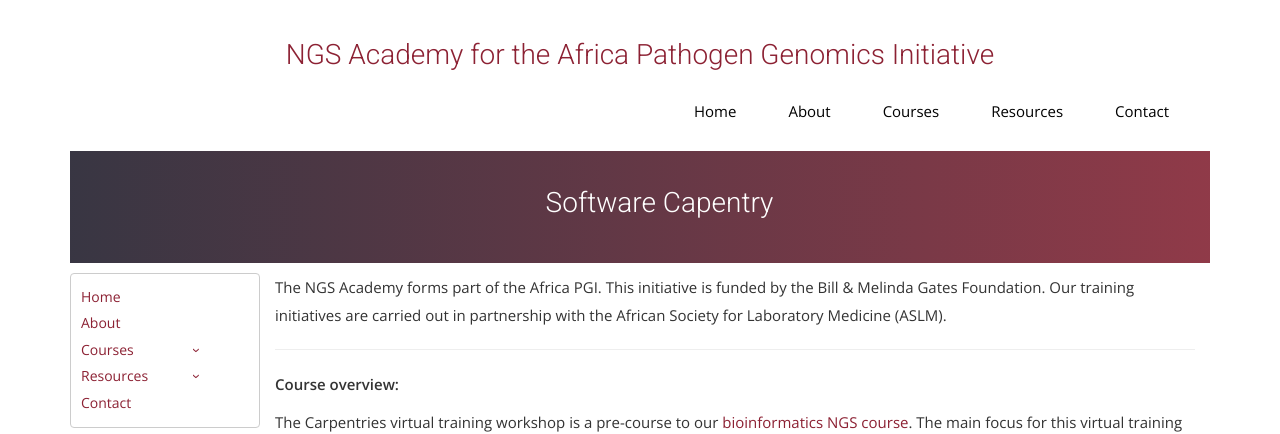
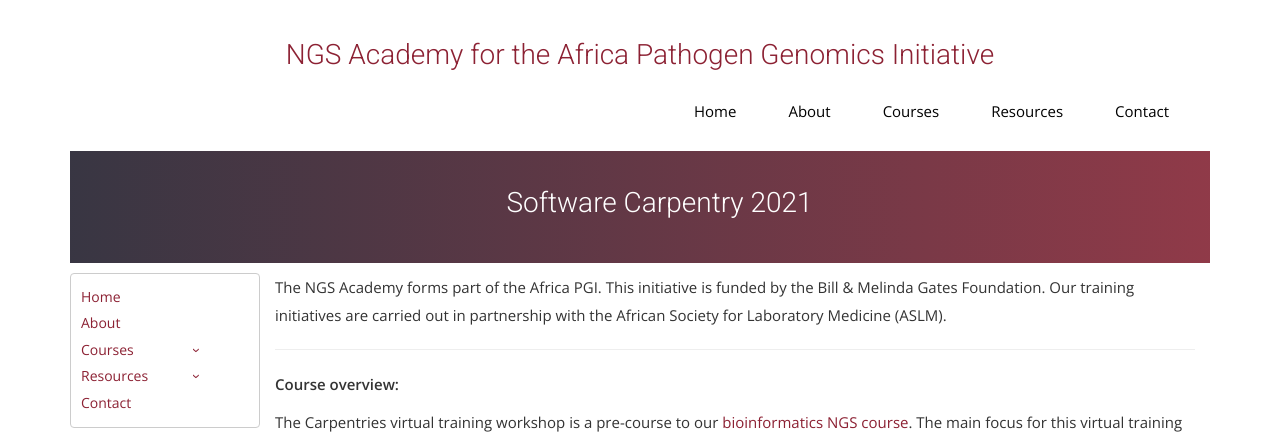
Before and after one commit to uct-cbio/ngs-academy, a Jekyll site: the page built from _posts/2021-09-01-Software-Capentries-Course-2021.md, in a window 1280 px wide. Shown: the top 434 px of the page. Built offline with Jekyll 4.4.1, drawn with Linux system fonts in a browser that asks for light colours; nearby versions of some CDN libraries; some web fonts are replaced; comment, search, counter and statistics services are not loaded.

Commit message:
updated the sc page

```diff
--- a/_posts/2021-09-01-Software-Capentries-Course-2021.md
+++ b/_posts/2021-09-01-Software-Capentries-Course-2021.md
@@ -1,6 +1,6 @@
 ---
 layout: default
-title:  "Software capentry"
+title:  "Software carpentry 2021"
 date: 2021-08-31
 main_menu: courses
 permalink: /:year/:title
```
Also changed, not shown: 4 other files.
